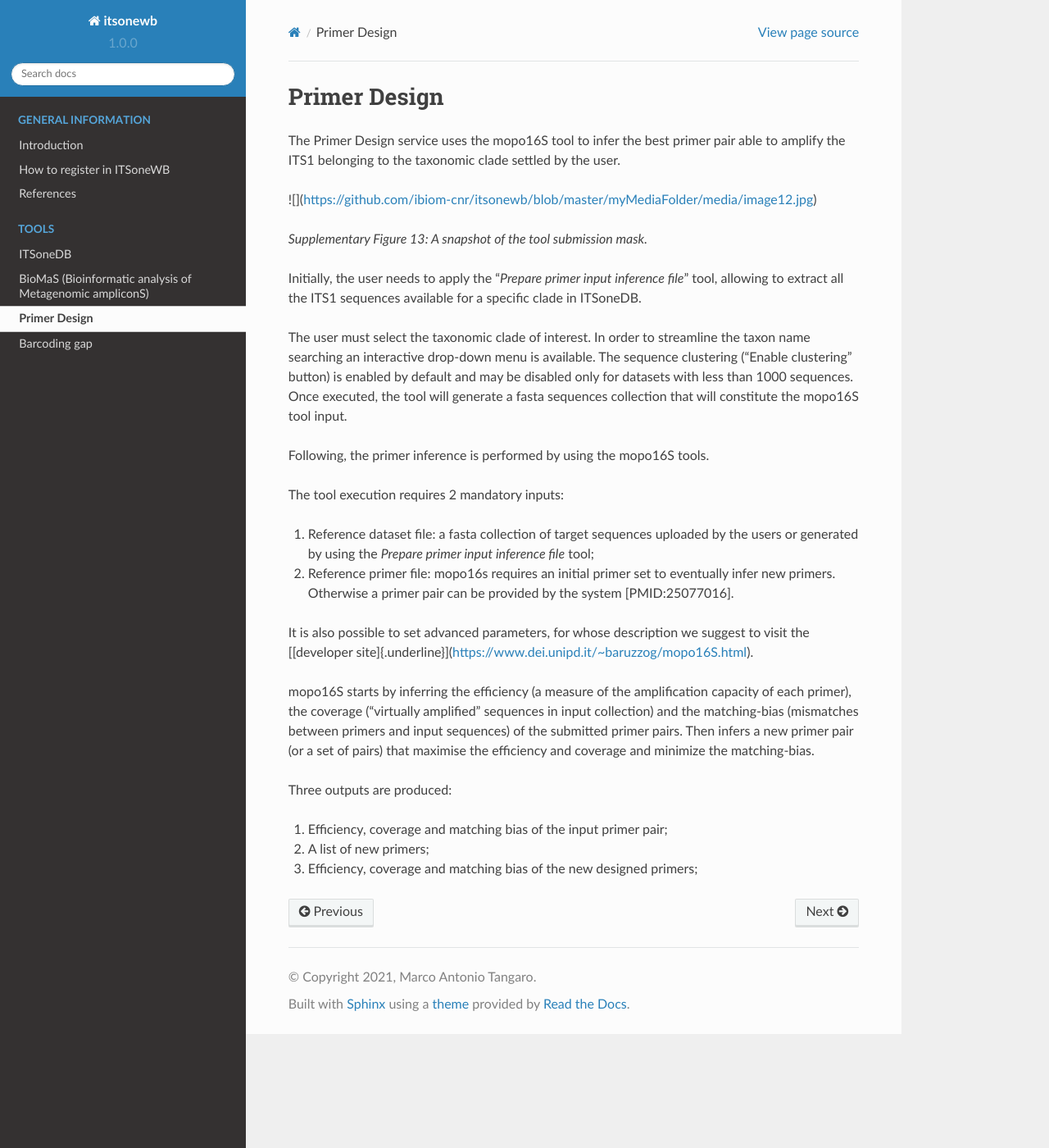
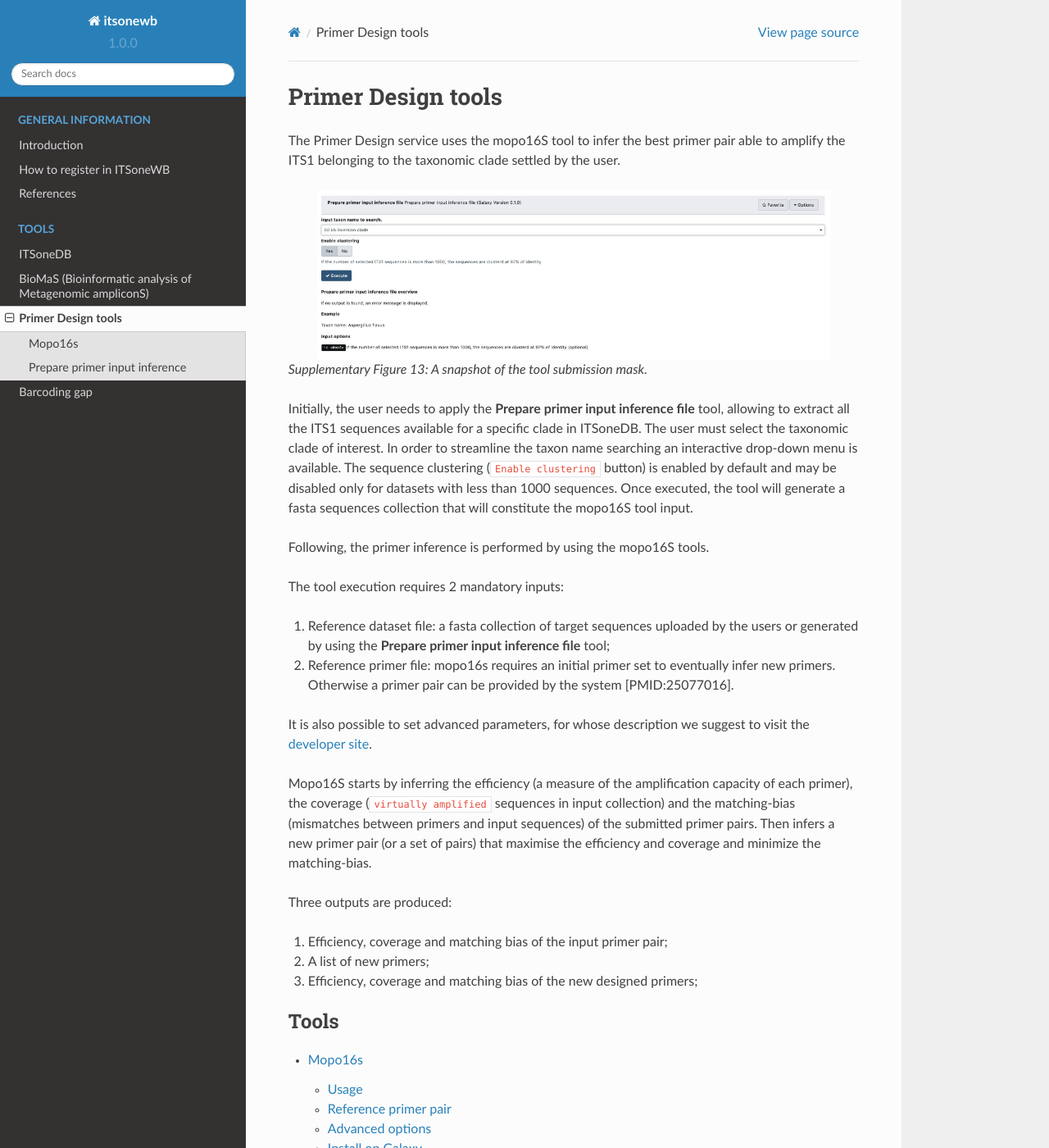
Before and after one commit to ibiom-cnr/itsonewb, a Sphinx documentation site: the page built from docs/source/primer_design/primer_design_tools.rst, in a window 1280 px wide and 1400 px high. Shown: the whole window at 82% size. Built offline with Sphinx 7.4.7 and the Read the Docs theme 2.0.0, drawn with Linux system fonts in a browser that asks for light colours; some of the changed text lies outside the part shown.

Commit message:
update primer design

```diff
--- a/docs/source/primer_design/mopo16s.rst
+++ b/docs/source/primer_design/mopo16s.rst
@@ -82,7 +82,7 @@ To install Mopo16s on Galaxy:
    ::
 
      <section name="Primer Design" id="primer_design">
-         <tool file="/home/galaxy/itsonewb/mopo16s_wrapper/mopo16s_wrapper.xml" />
+         <tool file="/path/to/itsonewb/mopo16s_wrapper/mopo16s_wrapper.xml" />
      </section>
 
 #. Add the reference primer pair using the ``.loc`` files. To include them in Galaxy, please refer to the `Galaxy Project documnetation <https://galaxyproject.org/admin/tools/data-tables/>`_. The ``*loc`` files are on our github repository (``mopo16s_wrapper/tool-data``) with the corresponding ``tool_data_table_conf.xml`` entry.
--- a/docs/source/primer_design/primer_design_tools.rst
+++ b/docs/source/primer_design/primer_design_tools.rst
@@ -1,52 +1,39 @@
-Primer Design
--------------
+Primer Design tools
+===================
 
-The Primer Design service uses the mopo16S tool to infer the best primer
-pair able to amplify the ITS1 belonging to the taxonomic clade settled
-by the user.
+The Primer Design service uses the mopo16S tool to infer the best primer pair able to amplify the ITS1 belonging to the taxonomic clade settled by the user.
 
-![](https://github.com/ibiom-cnr/itsonewb/blob/master/myMediaFolder/media/image12.jpg)
+.. figure:: /_static/img/intro/image12.jpg
+   :scale: 30 %
+   :align: center
 
 *Supplementary Figure 13: A snapshot of the tool submission mask.*
 
-Initially, the user needs to apply the "*Prepare primer input inference
-file*" tool, allowing to extract all the ITS1 sequences available for a
-specific clade in ITSoneDB.
-
-The user must select the taxonomic clade of interest. In order to
-streamline the taxon name searching an interactive drop-down menu is
-available. The sequence clustering ("Enable clustering" button) is
-enabled by default and may be disabled only for datasets with less than
-1000 sequences. Once executed, the tool will generate a fasta sequences
-collection that will constitute the mopo16S tool input.
+Initially, the user needs to apply the **Prepare primer input inference file** tool, allowing to extract all the ITS1 sequences available for a specific clade in ITSoneDB. The user must select the taxonomic clade of interest. In order to streamline the taxon name searching an interactive drop-down menu is available. The sequence clustering (``Enable clustering`` button) is enabled by default and may be disabled only for datasets with less than 1000 sequences. Once executed, the tool will generate a fasta sequences collection that will constitute the mopo16S tool input.
 
 Following, the primer inference is performed by using the mopo16S tools.
 
 The tool execution requires 2 mandatory inputs:
 
-1.  Reference dataset file: a fasta collection of target sequences
-    uploaded by the users or generated by using the *Prepare primer
-    input inference file* tool;
+#.  Reference dataset file: a fasta collection of target sequences uploaded by the users or generated by using the **Prepare primer input inference file** tool;
 
-2.  Reference primer file: mopo16s requires an initial primer set to
-    eventually infer new primers. Otherwise a primer pair can be
-    provided by the system \[PMID:25077016\].
+#.  Reference primer file: mopo16s requires an initial primer set to eventually infer new primers. Otherwise a primer pair can be provided by the system \[PMID:25077016\].
 
-It is also possible to set advanced parameters, for whose description we
-suggest to visit the [[developer
-site]{.underline}](https://www.dei.unipd.it/~baruzzog/mopo16S.html).
+It is also possible to set advanced parameters, for whose description we suggest to visit the `developer site <https://www.dei.unipd.it/~baruzzog/mopo16S.html>`_.
 
-mopo16S starts by inferring the efficiency (a measure of the
-amplification capacity of each primer), the coverage ("virtually
-amplified" sequences in input collection) and the matching-bias
-(mismatches between primers and input sequences) of the submitted primer
-pairs. Then infers a new primer pair (or a set of pairs) that maximise
-the efficiency and coverage and minimize the matching-bias.
+Mopo16S starts by inferring the efficiency (a measure of the amplification capacity of each primer), the coverage (``virtually amplified`` sequences in input collection) and the matching-bias (mismatches between primers and input sequences) of the submitted primer pairs. Then infers a new primer pair (or a set of pairs) that maximise the efficiency and coverage and minimize the matching-bias.
 
 Three outputs are produced:
 
-1.  Efficiency, coverage and matching bias of the input primer pair;
+#.  Efficiency, coverage and matching bias of the input primer pair;
 
-2.  A list of new primers;
+#.  A list of new primers;
 
-3.  Efficiency, coverage and matching bias of the new designed primers;
+#.  Efficiency, coverage and matching bias of the new designed primers;
+
+.. toctree::
+   :maxdepth: 2
+   :caption: Tools
+
+   mopo16s.rst
+   prepare_primer_input_inference.rst
```
Also changed, not shown: docs/source/primer_design/prepare_primer_input_inference.rst (added, +91 -0 lines).
